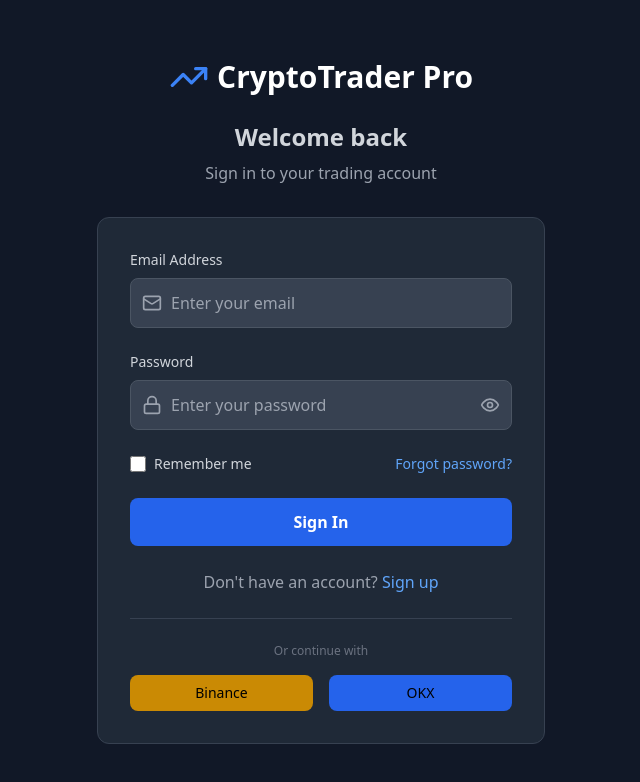
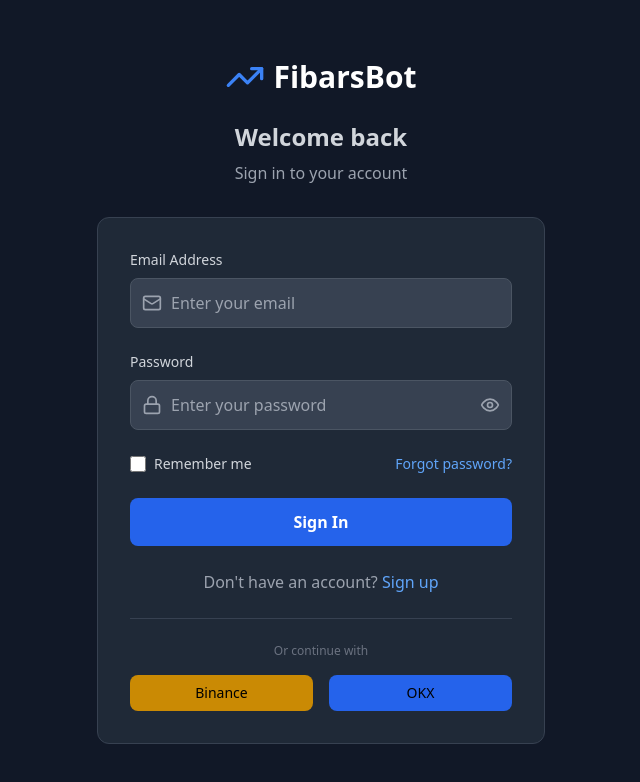
Before and after one commit to CrazyBosAI/fibars-bot69, a React (Vite) app: page /login in a window 1280 px wide. Shown: the top 782 px of the page, without its empty margins (319-959 px from the left). Built offline with nearby package versions, Linux system fonts and the light colour scheme; no server answers.

Commit message:
Updated LoginPage.tsx

```diff
--- a/src/components/auth/LoginPage.tsx
+++ b/src/components/auth/LoginPage.tsx
@@ -32,10 +32,10 @@ export const LoginPage: React.FC = () => {
         <div className="text-center">
           <div className="flex items-center justify-center space-x-2 mb-6">
             <TrendingUp className="w-10 h-10 text-blue-500" />
-            <h1 className="text-3xl font-bold text-white">CryptoTrader Pro</h1>
+            <h1 className="text-3xl font-bold text-white">FibarsBot</h1>
           </div>
           <h2 className="text-2xl font-semibold text-gray-300">Welcome back</h2>
-          <p className="text-gray-400 mt-2">Sign in to your trading account</p>
+          <p className="text-gray-400 mt-2">Sign in to your account</p>
         </div>
 
         <div className="bg-gray-800 rounded-xl p-8 border border-gray-700">
```
